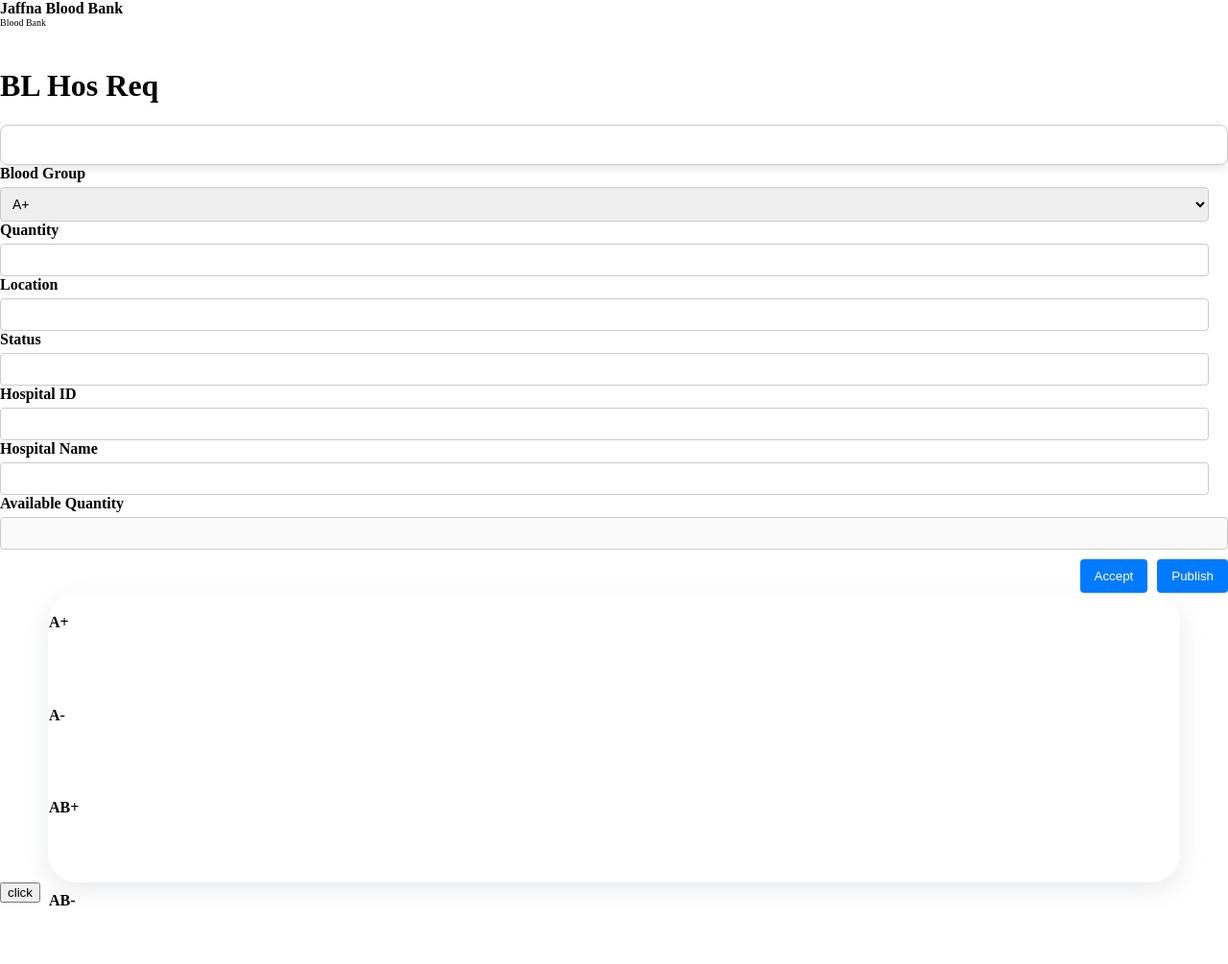
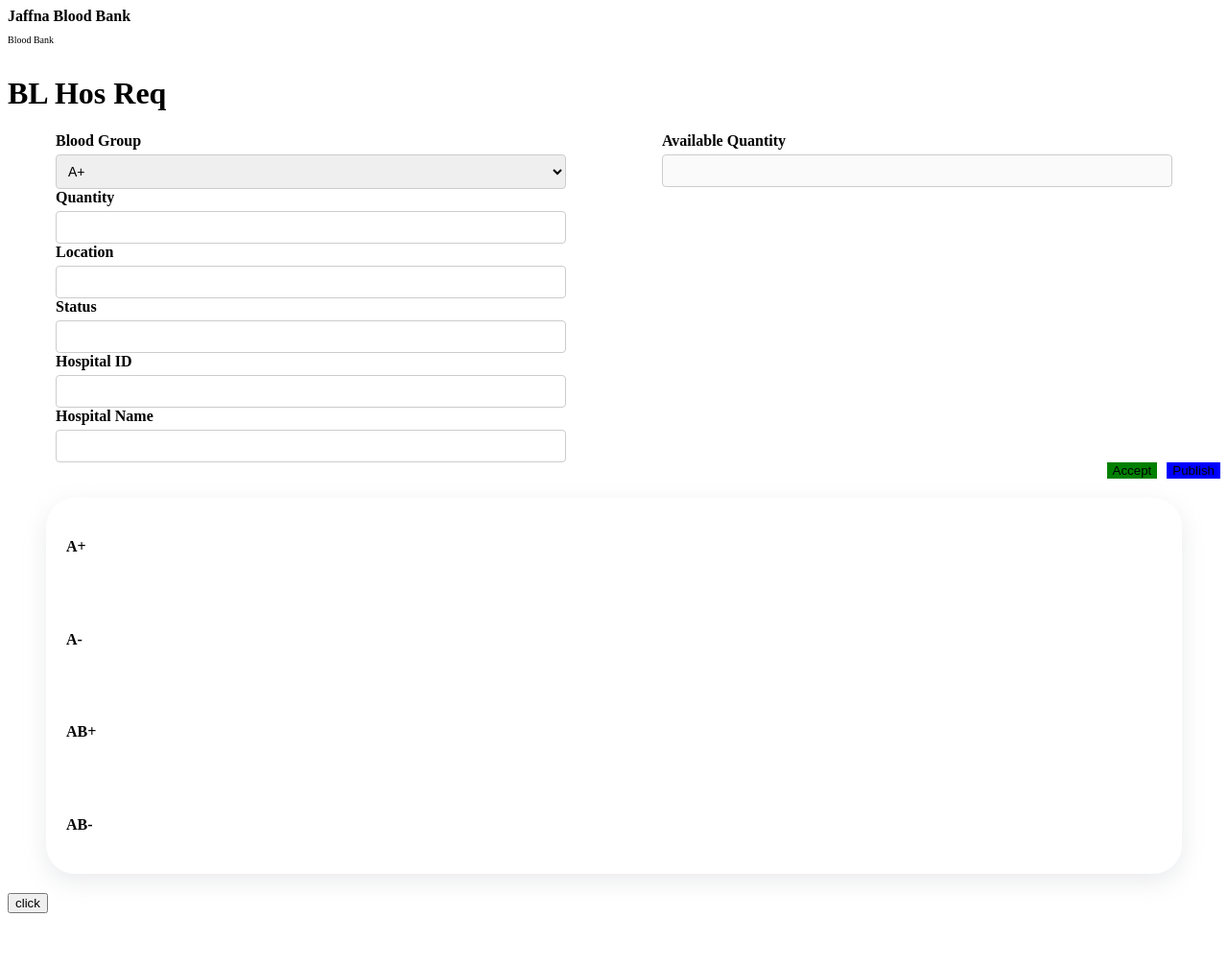
Before and after one commit to smaasath/BloodLife, a PHP site: page /DashboardFiles/BloodBankFiles/BloodBankHospitalRequest.php in a window 1280 px wide. Shown: the whole page at 96% size. After the commit the page ends 952 px from the top, so only its background shows below. Run offline with PHP 8.4, Linux system fonts and the light colour scheme.

Commit message:
front end second one

```diff
--- a/CSS/BloodBankHSRequest.css
+++ b/CSS/BloodBankHSRequest.css
@@ -6,12 +6,15 @@
     font-weight: bold;
     margin-bottom: 20px;
   }
-
-
+.container-05{
+    display: flex;
+    flex-direction: row;
+}
 
   .left-column {
     flex: 1;
-    margin-right: 20px;
+    margin-right: 50px;
+    margin-left: 50px;
   }
 
   .right-column {
@@ -19,6 +22,8 @@
     display: flex;
     flex-direction: column;
     gap: 10px;
+    margin-right: 50px;
+    margin-left: 50px;
   }
 
   .form-group {
@@ -44,13 +49,35 @@
     display: flex;
     gap: 10px;
      justify-content: flex-end;
+
   }
+ .card1{
 
-  .button {
-    padding: 10px 15px;
-    background-color: #007bff;
-    color: white;
-    border: none;
-    border-radius: 4px;
-    cursor: pointer;
-  }
+    display: flex;
+    flex-direction: column;
+    border-radius: 30px;
+    border: 1px solid rgba(255, 255, 255, .25);
+    background-color: white !important;
+    box-shadow: rgba(149, 157, 165, 0.2) 0px 8px 24px;
+    height: 350px;
+    padding: 20px;
+    margin: 20px;
+
+}
+.stockcon1{
+    background-color: white;
+    border-radius: 10px;
+    -webkit-transition: all .2s ease;
+    -o-transition: all .2s ease;
+    transition: all .2s ease;
+    height: 100px;
+    margin-top:  -18px;
+}
+
+.stockcon1:hover{
+    -webkit-transform: scale(1.1);
+    -ms-transform: scale(1.1);
+    transform: scale(1.1);
+    background-color: #F31559 !important;
+    height: 100px;
+}
--- a/CSS/HospitalHSRequest.css
+++ b/CSS/HospitalHSRequest.css
@@ -107,6 +107,7 @@
     height: 350px;
     padding: 20px;
     margin: 20px;
+    width :500px;
 }
 .p-3 {
     padding: 1.5rem!important;
--- a/DashboardFiles/BloodBankFiles/BloodBankHospitalRequest.php
+++ b/DashboardFiles/BloodBankFiles/BloodBankHospitalRequest.php
@@ -16,7 +16,7 @@
         <title></title>
 
 
-        <link rel="stylesheet" href="../../CSS/BloodBankRequest.css">
+
 
              <link rel="stylesheet" href="../CSS/BloodBankHSRequest.css">
     </head>
@@ -105,18 +105,19 @@
                     <label for="available-quantity">Available Quantity</label>
                     <input type="number" id="available-quantity" disabled>
                 </div>
-                <div class="buttons">
-                    <button class="button">Accept</button>
-                    <button class="button">Publish</button>
-                </div>
+
             </div>
         </div>
+        <div class="buttons">
+            <button class="btn btn-primary" style="background-color: green !important;border: none">Accept</button>
+                    <button class="btn btn-primary" style="background-color: blue !important;border: none">Publish</button>
+                </div>
 
 <div class="container-03">
-            <div style="margin-left:50px;margin-right: 50px">
-            <div class ="card1 col-5 p-3 m-1" >
+   <div style="margin-left:20px; margin-right: 20px">
+            <div class ="card1 col p-3 m-1" >
                 <div class="row">
-                    <div class="col-3 p-0 m-0">
+                    <div class="col-6 p-0 m-0">
                         <div class="container p-3" >
                             <div class="stockcon">
                                 <h4 class="blood">A+</h4>
@@ -126,7 +127,7 @@
                             </div>
                         </div>
                     </div>
-                    <div class="col-3 p-0 m-0">
+                    <div class="col-6 p-0 m-0">
                         <div class="container p-3" >
                             <div class="stockcon">
                                 <h4 class="blood">A-</h4>
@@ -139,7 +140,7 @@
 
                 </div>
                 <div class="row">
-                    <div class=" col-3 p-0 m-0">
+                    <div class=" col-6 p-0 m-0">
                         <div class="container p-3" >
                             <div class="stockcon">
                                 <h4 class="blood">AB+</h4>
@@ -149,7 +150,7 @@
                             </div>
                         </div>
                     </div>
-                    <div class="col-3 p-0 m-0">
+                    <div class="col-6 p-0 m-0">
                         <div class="container p-3" >
                             <div class="stockcon">
                                 <h4 class="blood">AB-</h4>
@@ -163,10 +164,11 @@
                 </div>
             </div>
             </div>
-        </div>
+</div>
 
 
- <a href="HospitalDashboard.php?page=hospitalreqview" style="text-decoration: none;"><button> click</button></a>
+
+ <a href="BloodBankDashboard.php?page=hospitalreqview" style="text-decoration: none;"><button> click</button></a>
         <?php
         // put your code here
         ?>
--- a/DashboardFiles/BloodBankFiles/BloodBankHospitalRequestAccept.php
+++ b/DashboardFiles/BloodBankFiles/BloodBankHospitalRequestAccept.php
@@ -1,8 +1,5 @@
 <!DOCTYPE html>
-<!--
-Click nbfs://nbhost/SystemFileSystem/Templates/Licenses/license-default.txt to change this license
-Click nbfs://nbhost/SystemFileSystem/Templates/Scripting/EmptyPHPWebPage.php to edit this template
--->
+>
 <html>
     <head>
         <meta charset="UTF-8">
```
Also changed, not shown: DashboardFiles/BloodBankFiles/BloodBankRequestEdit.php (+88 -2 lines), DashboardFiles/HospitalFiles/HospitalRequest.php (+3 -9 lines).
